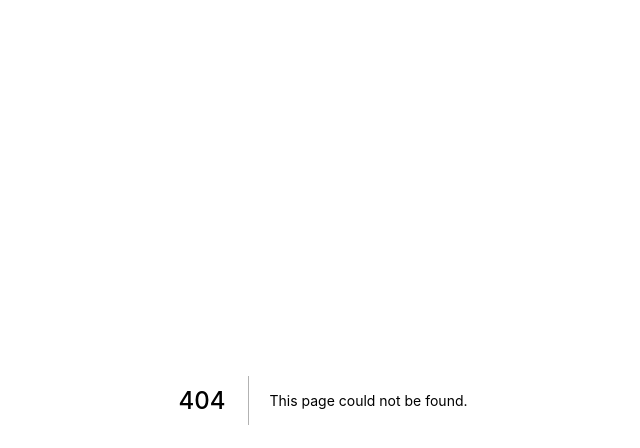
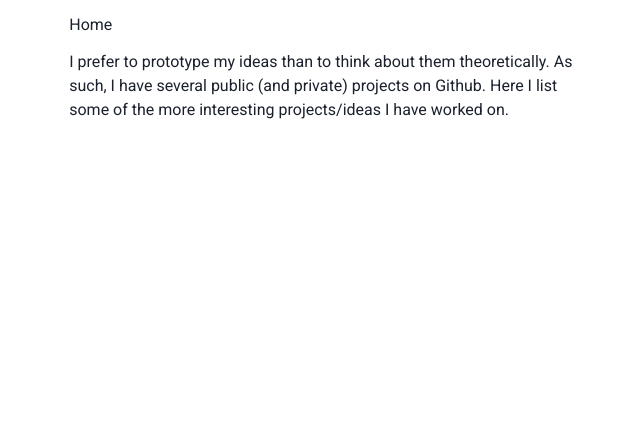
Before and after one commit to weiseng18/main, a Next.js app: page /projects in a window 1280 px wide. Before the commit this address had no page. Shown: the top 448 px of the page, without its empty margins (317-957 px from the left). Built offline with nearby package versions, Linux system fonts and the light colour scheme.

Commit message:
feat: add projects page

```diff
--- /dev/null
+++ b/pages/projects.js
@@ -0,0 +1,24 @@
+import {
+  Container,
+  Heading,
+  Text,
+  Flex
+} from "@chakra-ui/react"
+
+import Navbar from "../components/Navbar"
+
+const Projects = () => {
+  return (
+    <Container height="100vh">
+      <Navbar/>
+      <Flex
+        flexDir="column"
+        alignItems="center"
+      >
+        <Text>I prefer to prototype my ideas than to think about them theoretically. As such, I have several public (and private) projects on Github. Here I list some of the more interesting projects/ideas I have worked on.</Text>
+      </Flex>
+    </Container>
+  )
+}
+
+export default Projects
```
